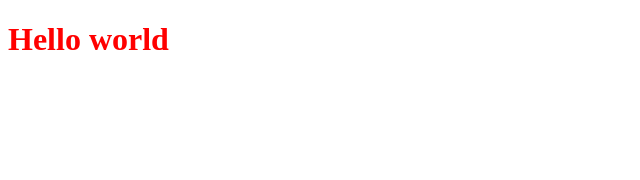
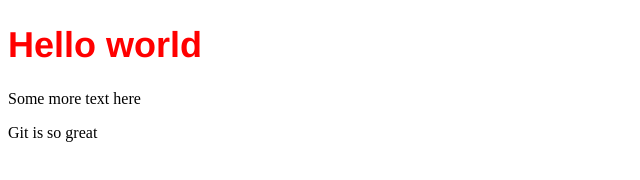
Before and after one commit to mairi/mairi-web-project, a plain HTML site: page index.html in a window 1280 px wide. Shown: the whole page, without its empty margins (0-640 px from the left). Drawn offline with Linux system fonts and the light colour scheme.

Commit message:
Add  new styles and some extra text

```diff
--- a/css/styles.css
+++ b/css/styles.css
@@ -1,3 +1,6 @@
 h1 {
   color: red;
+  font-weight: bold;
+  font-size: 36px;
+  font-family: Helvetica;
 }
--- a/index.html
+++ b/index.html
@@ -6,5 +6,7 @@
 </head>
 <body>
   <h1>Hello world</h1>
+  <p>Some more text here</p>
+  <p>Git is so great</p>
 </body>
 </html>
```
